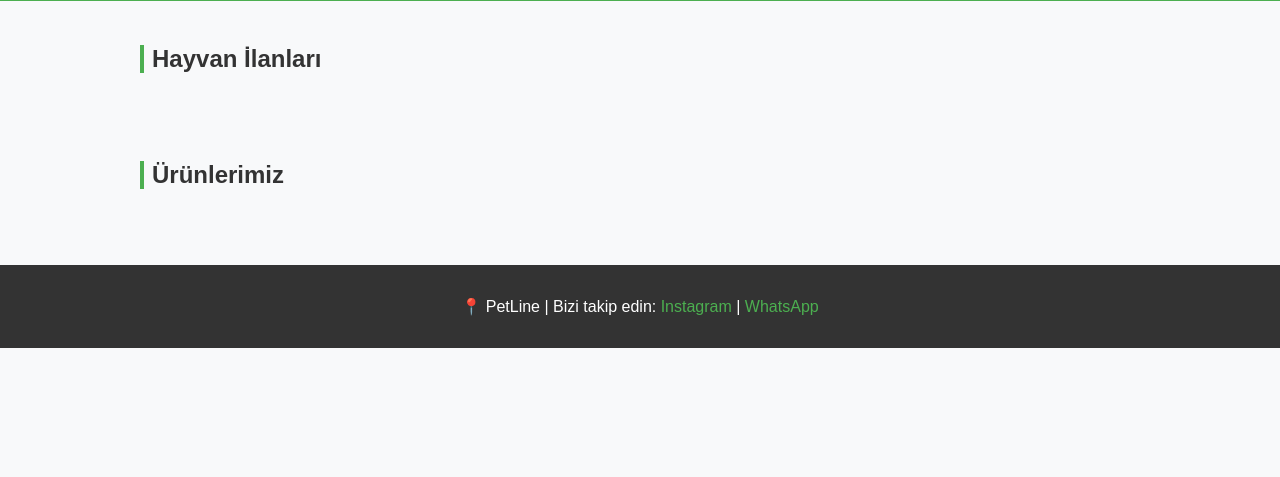
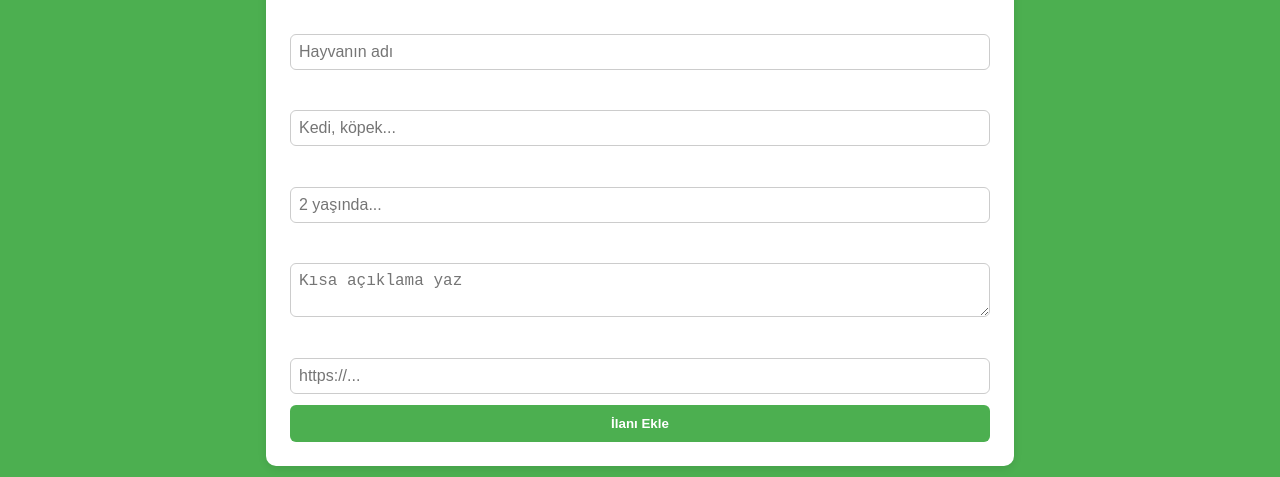
Before and after one commit to barlaspakel3-sketch/hayvan-sitesi, a plain HTML site: page index.html in a window 1280 px wide. Shown: the part 119-596 px from the top of the page. Drawn offline with Linux system fonts and the light colour scheme.

Commit message:
“update site with form”
“update site with form”

```diff
--- a/app.js
+++ b/app.js
@@ -53,3 +53,36 @@ urunler.forEach(urun => {
   const kart = document.createElement('div');
   kart.classList.add('kart');
   kart.i
+// 🔸 Yeni ilan ekleme işlemi
+const ilanFormu = document.getElementById("ilanFormu");
+
+ilanFormu.addEventListener("submit", function (e) {
+  e.preventDefault();
+
+  const yeniIlan = {
+    ad: document.getElementById("ilanAd").value,
+    tur: document.getElementById("ilanTur").value,
+    yas: document.getElementById("ilanYas").value,
+    aciklama: document.getElementById("ilanAciklama").value,
+    resim: document.getElementById("ilanResim").value || "https://via.placeholder.com/400x300?text=Hayvan"
+  };
+
+  // Yeni ilan kartını oluştur
+  const kart = document.createElement("div");
+  kart.classList.add("kart");
+  kart.innerHTML = `
+    <img src="${yeniIlan.resim}" alt="${yeniIlan.ad}">
+    <h3>${yeniIlan.ad}</h3>
+    <p><strong>Tür:</strong> ${yeniIlan.tur}</p>
+    <p><strong>Yaş:</strong> ${yeniIlan.yas}</p>
+    <p>${yeniIlan.aciklama}</p>
+  `;
+
+  // Sayfaya ekle
+  ilanListesi.appendChild(kart);
+
+  // Formu temizle
+  ilanFormu.reset();
+
+  alert("✅ İlan eklendi!");
+});
--- a/index.html
+++ b/index.html
@@ -7,7 +7,28 @@
   <link rel="stylesheet" href="style.css" />
 </head>
 <body>
-  <header>
+  <header><section id="ilan-ekle">
+  <h2>Yeni İlan Ekle</h2>
+  <form id="ilanFormu">
+    <label>Adı:</label>
+    <input type="text" id="ilanAd" placeholder="Hayvanın adı" required />
+
+    <label>Türü:</label>
+    <input type="text" id="ilanTur" placeholder="Kedi, köpek..." required />
+
+    <label>Yaşı:</label>
+    <input type="text" id="ilanYas" placeholder="2 yaşında..." required />
+
+    <label>Açıklama:</label>
+    <textarea id="ilanAciklama" placeholder="Kısa açıklama yaz" required></textarea>
+
+    <label>Fotoğraf Linki:</label>
+    <input type="text" id="ilanResim" placeholder="https://..." required />
+
+    <button type="submit">İlanı Ekle</button>
+  </form>
+</section>
+
     <h1>🐾 PetLine</h1>
     <p>Hayvan ilanları & güvenilir ilaçlar</p>
   </header>
--- a/style.css
+++ b/style.css
@@ -61,3 +61,46 @@ footer a {
   color: #4caf50;
   text-decoration: none;
 }
+#ilan-ekle {
+  background: #ffffff;
+  padding: 1.5rem;
+  margin: 1rem auto;
+  max-width: 700px;
+  border-radius: 10px;
+  box-shadow: 0 2px 8px rgba(0,0,0,0.1);
+}
+
+#ilan-ekle form {
+  display: flex;
+  flex-direction: column;
+  gap: 0.7rem;
+}
+
+#ilan-ekle input,
+#ilan-ekle textarea {
+  padding: 0.5rem;
+  border: 1px solid #ccc;
+  border-radius: 6px;
+  font-size: 1rem;
+}
+
+#ilan-ekle button {
+  background: #4caf50;
+  color: white;
+  border: none;
+  padding: 0.7rem;
+  border-radius: 6px;
+  cursor: pointer;
+  font-weight: bold;
+}
+
+#ilan-ekle button:hover {
+  background: #3e8e41;
+}#ilan-ekle {
+  background: #ffffff;
+  padding: 1.5rem;
+  margin: 1rem auto;
+  max-width: 700px;
+  border-radius: 10px;
+  box-shadow: 0 2px 8px rgba(0,0,0,0.1);
+}
```
